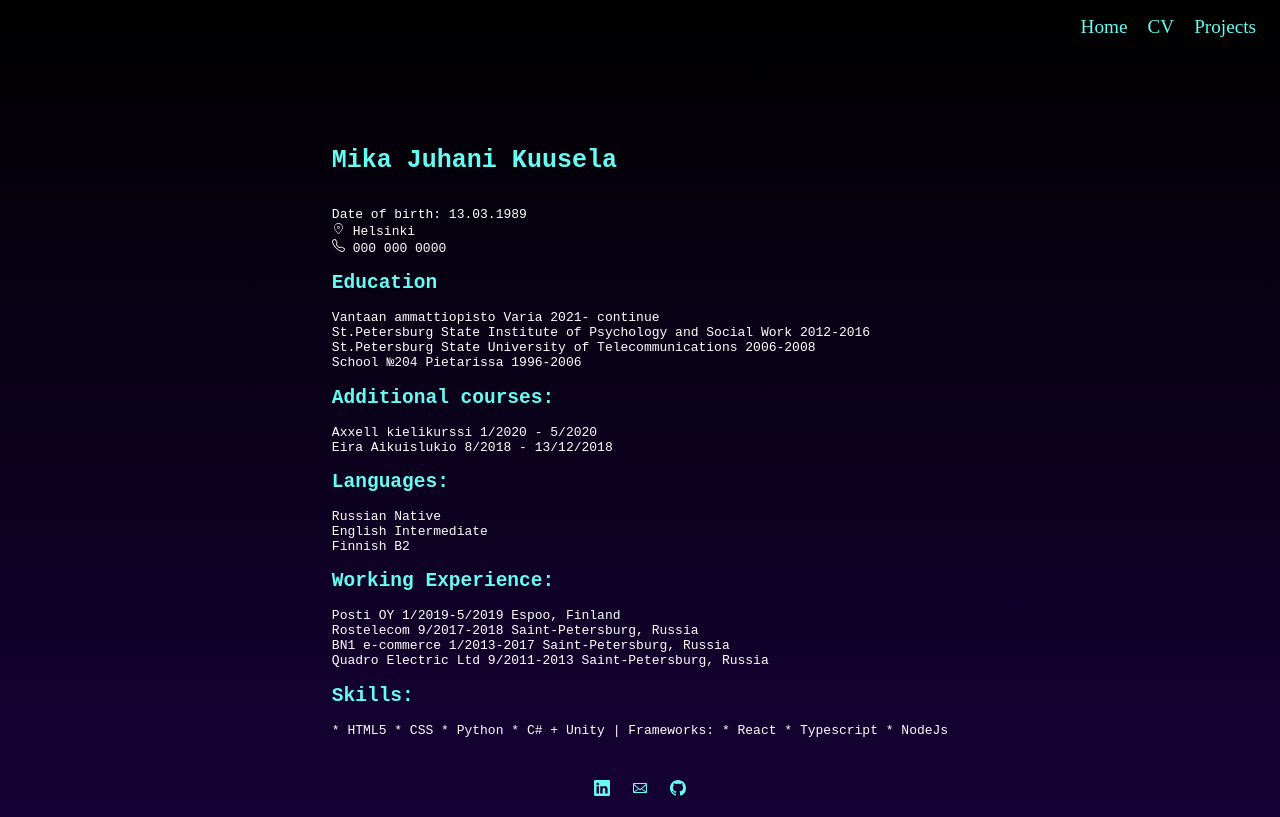
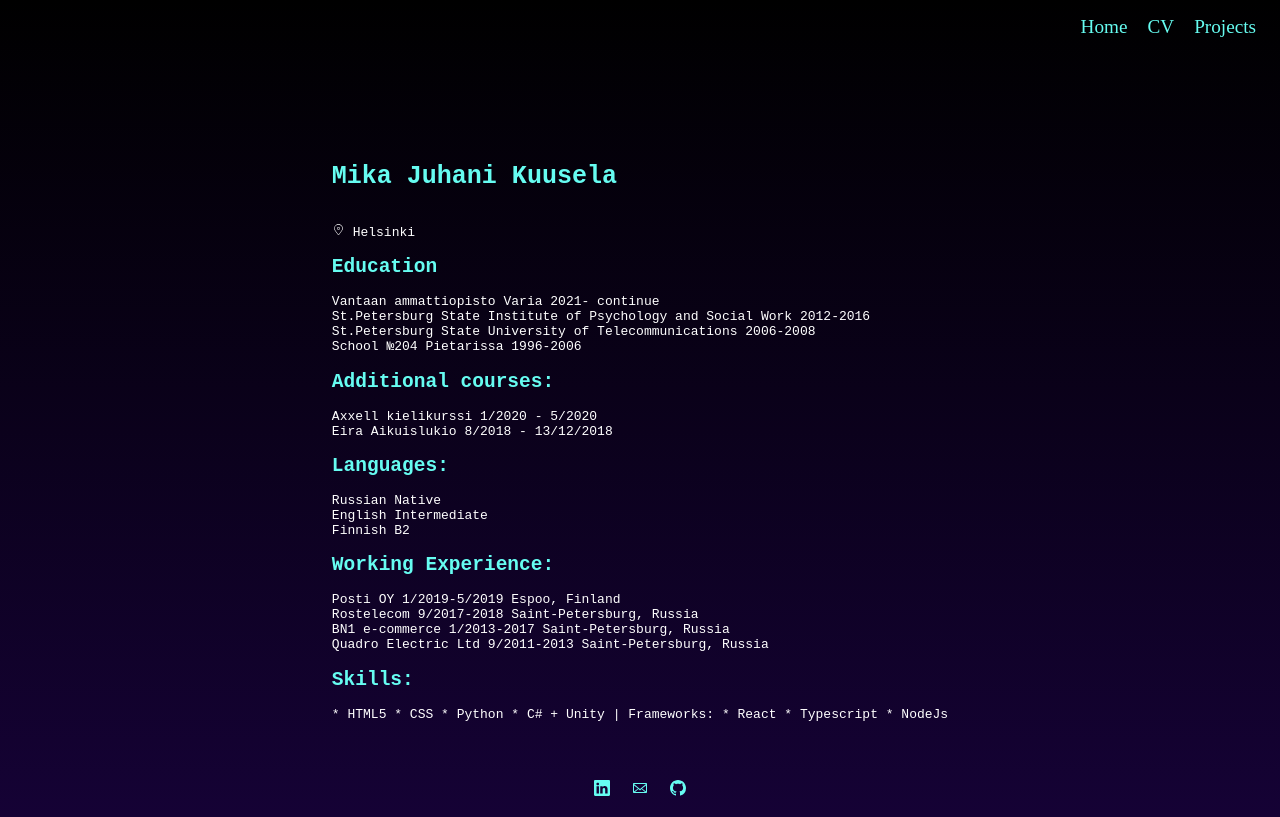
Before and after one commit to M1kajuhani/MYportfolio, a React (Create React App) app: page /cv in a window 1280 px wide. Built offline with nearby package versions, Linux system fonts and the light colour scheme.

Commit message:
Presentation ver

```diff
--- a/src/components/Footer/footer.tsx
+++ b/src/components/Footer/footer.tsx
@@ -12,7 +12,7 @@ const Footer: React.FC<FooterProps> = () => {
       <div className={styles.container}>
          <a className={styles.links} href="https://www.linkedin.com/in/mika-juhani-a3b481252/" target="_blank" rel="noreferrer"><BsLinkedin/></a>
          <a className={styles.links} href="mailto:mikajuhani13@gmail.com" target="_blank"rel="noreferrer"><GoMail/></a>
-         <a className={styles.links} href="https:/github.com/m1kajuhani" target="_blank" rel="noreferrer"><BsGithub/></a>
+         <a className={styles.links} href="https://github.com/m1kajuhani" target="_blank" rel="noreferrer"><BsGithub/></a>
       </div>
   )
 }
--- a/src/components/aboutMe/aboutMe.module.scss
+++ b/src/components/aboutMe/aboutMe.module.scss
@@ -20,7 +20,6 @@
 }
 
 .hello span{
-  font-family: 'Inconsolata', monospace;
   font-size: 3.5rem;
   color: rgb(255, 255, 255);
   display: inline-block;
--- a/src/components/aboutMe/aboutMe.tsx
+++ b/src/components/aboutMe/aboutMe.tsx
@@ -22,7 +22,6 @@ const AboutMe: React.FC<AboutMeProps> = () => {
             <span>D</span></h1>
         </div>
     <p>I'm Mika Developer based in Finland</p>
-
     </div>
   )
 }
--- a/src/components/cv.tsx
+++ b/src/components/cv.tsx
@@ -1,6 +1,5 @@
 import React from 'react'
 import styles from './cv.module.scss'
-import {BsTelephone} from 'react-icons/bs'
 import {CiLocationOn} from 'react-icons/ci'
 
 type CVProps = {
@@ -13,9 +12,7 @@ const CV: React.FC<CVProps> = () => {
       <div className={styles.info}>
 
 <h1>Mika Juhani Kuusela</h1>< br/>
-Date of birth: 13.03.1989< br/>
 <CiLocationOn/> Helsinki< br/>
-<BsTelephone/> 000 000 0000
 <h2>Education</h2>
 Vantaan ammattiopisto Varia 2021- continue< br/>
 St.Petersburg State Institute of Psychology and Social Work 2012-2016< br/>
```
